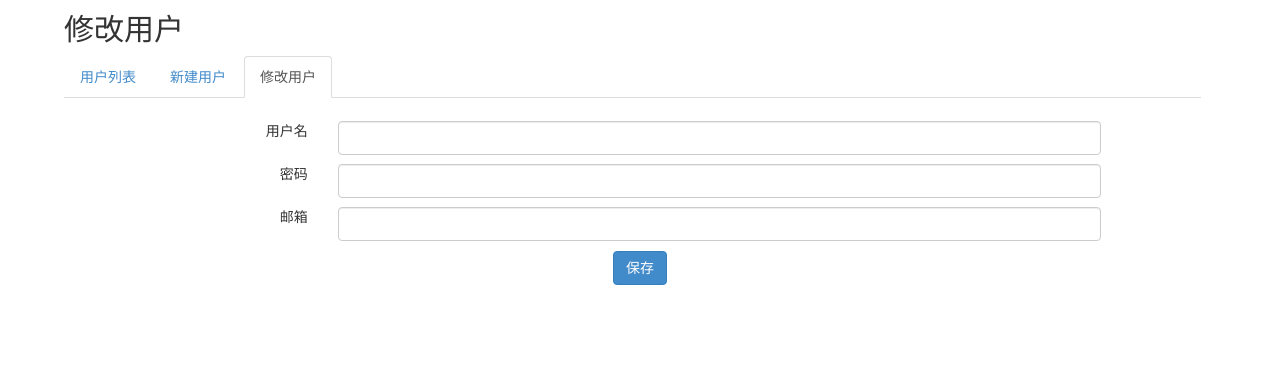
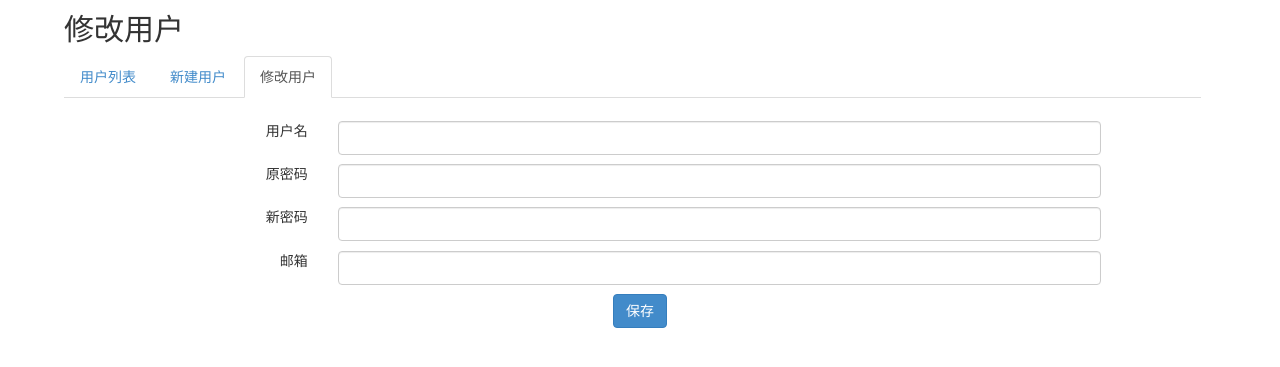
Before and after one commit to JensenChik/chin, a Flask app: template webserver/templates/user/modify.html in a window 1280 px wide. Shown: the part 51-418 px from the top of the page. Run offline with Flask 2, Linux system fonts and the light colour scheme; the template is opened without the code that fills it, so the values that code supplies are empty; parts of the project's set-up code (start-up, migrations or seed data) failed here and were passed over; some libraries are stand-ins or nearby versions.

Commit message:
修改用户信息

```diff
--- a/webserver/templates/user/modify.html
+++ b/webserver/templates/user/modify.html
@@ -9,21 +9,28 @@
         document.getElementById("modify_user").className = "active";
     </script>
     <div style="margin: 2% 10% 0 10%">
-        <form action="/new_user" method="post">
         <div class="row">
             <div class="col-md-2" align="right">
                 用户名
             </div>
             <div class="col-md-10">
-                    <input type="text" name="user_name" class="form-control">
+                <input type="text" id="user_name" class="form-control" onblur="get_user_detail()">
             </div>
         </div>
         <div class="row" style="margin-top: 1%">
             <div class="col-md-2" align="right">
-                    密码
+                原密码
             </div>
             <div class="col-md-10">
-                    <input type="text" name="password" class="form-control">
+                <input type="password" id="old_password" class="form-control">
+            </div>
+        </div>
+        <div class="row" style="margin-top: 1%">
+            <div class="col-md-2" align="right">
+                新密码
+            </div>
+            <div class="col-md-10">
+                <input type="password" id="new_password" class="form-control">
             </div>
         </div>
         <div class="row" style="margin-top: 1%">
@@ -31,13 +38,41 @@
                 邮箱
             </div>
             <div class="col-md-10">
-                    <input type="text" name="email" class="form-control">
+                <input type="text" id="email" class="form-control">
             </div>
         </div>
 
         <div class="row" align="center" style="margin-top: 1%">
-                <button type="submit" class="btn btn-primary">保存</button>
+            <button type="button" class="btn btn-primary" onclick="modify_user()">保存</button>
         </div>
-        </form>
     </div>
+    <script>
+        function modify_user() {
+            var user = {
+                "user_name": $('#user_name').val(),
+                "old_password": $('#old_password').val(),
+                "new_password": $('#new_password').val(),
+                "email": $('#email').val()
+            };
+            $.post('/modify_user', user, function (result) {
+                result = JSON.parse(result);
+                if (result.status == 'success') {
+                    location.href = result.data.href;
+                } else if (result.status == 'failed') {
+                    alert(result.err_info);
+                }
+            });
+        }
+
+        function get_user_detail() {
+            $.post('/get_user_detail', {'user_name': $('#user_name').val()}, function (result) {
+                result = JSON.parse(result);
+                if (result.status == 'success') {
+                    $('#email').val(result.data.email);
+                } else if (result.status == 'failed') {
+                    alert(result.err_info);
+                }
+            });
+        }
+    </script>
 {% endblock %}
```
Also changed, not shown: webserver/main/user.py (+41 -1 lines). Lines whose indentation alone changed are shown as unchanged.
